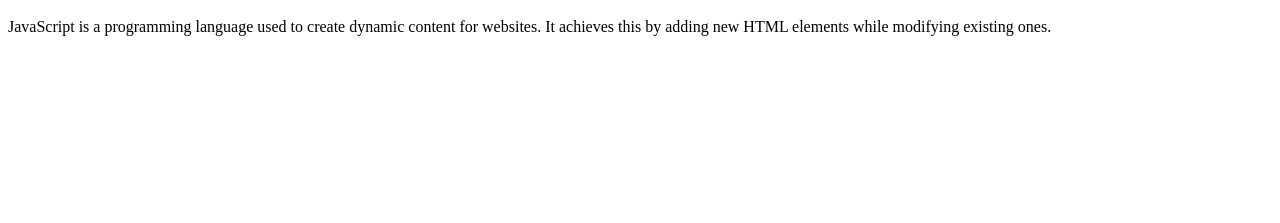
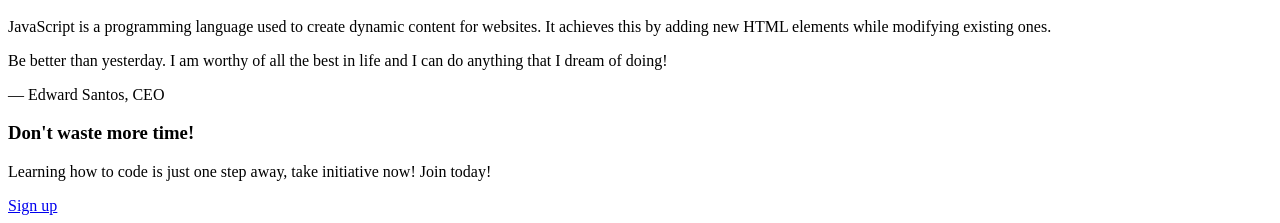
Before and after one commit to EdwardS02/landing-page, a plain HTML site: page index.html in a window 1280 px wide. Shown: the part 7453-7676 px from the top of the page. Before the commit the page ends 7505 px from the top, so only its background shows below. Drawn offline with Linux system fonts and the light colour scheme.

Commit message:
Finish main body content of html
I have finished the skeleton of the body using html only, I added two
new sections and only missing the footer.

```diff
--- a/index.html
+++ b/index.html
@@ -32,7 +32,7 @@
         </div>
 
     </header>
-    <div class="information">
+    <section class="information">
 
         <h2>Learn the Basics</h2>
 
@@ -53,6 +53,24 @@
 
         </div>
 
-    </div>
+    </section>
+    <section class="quote">
+
+        <p class="motivation">
+            Be better than yesterday. I am worthy of all the best in life and I can do anything that I dream of doing!
+        </p>
+        <p class="author">&#8212 Edward Santos, CEO</p>
+
+    </section>
+    <section class="sign-up">
+
+        <div class="sign-up-text">
+            <h3>Don't waste more time!</h3>
+            <p>Learning how to code is just one step away, take initiative now! Join today!</p>
+        </div>
+        <div class="sign-up-button">
+            <a href="#">Sign up</a>
+        </div>
+    </section>
 </body>
 </html>
```
